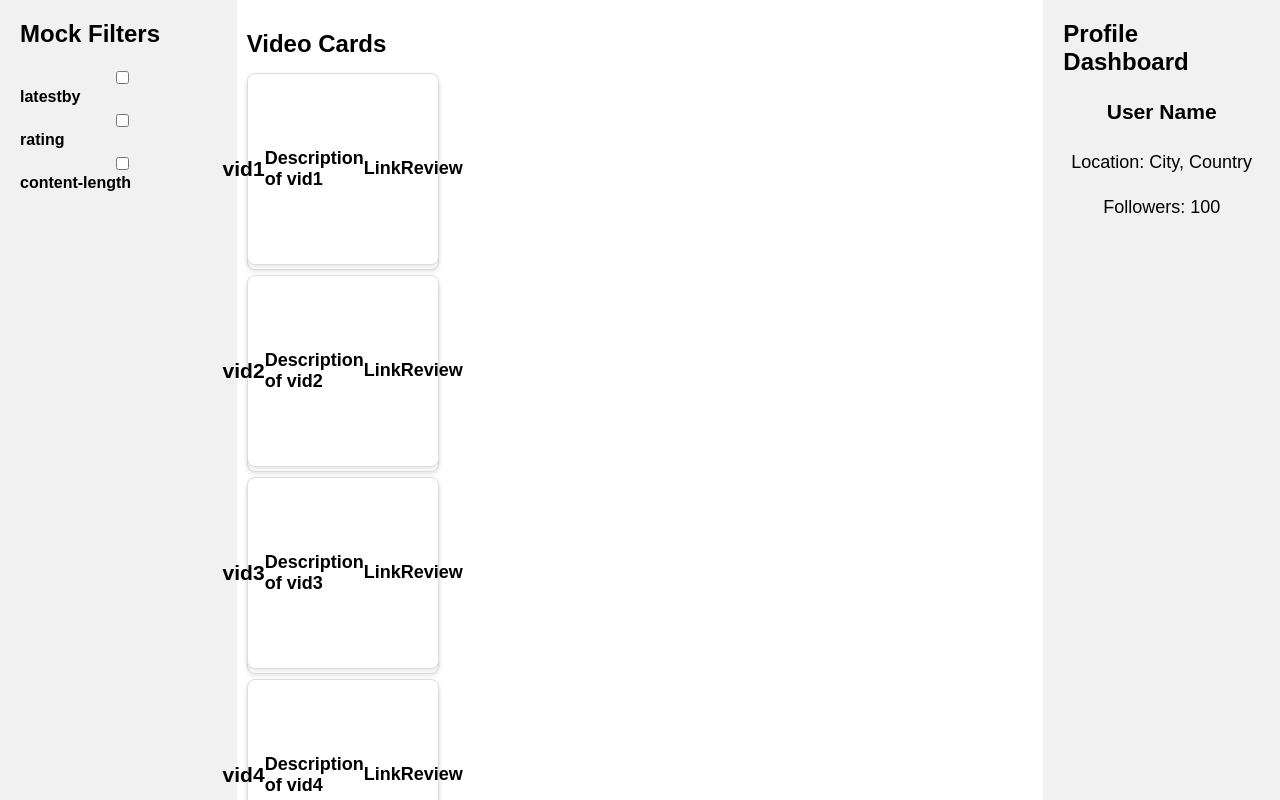
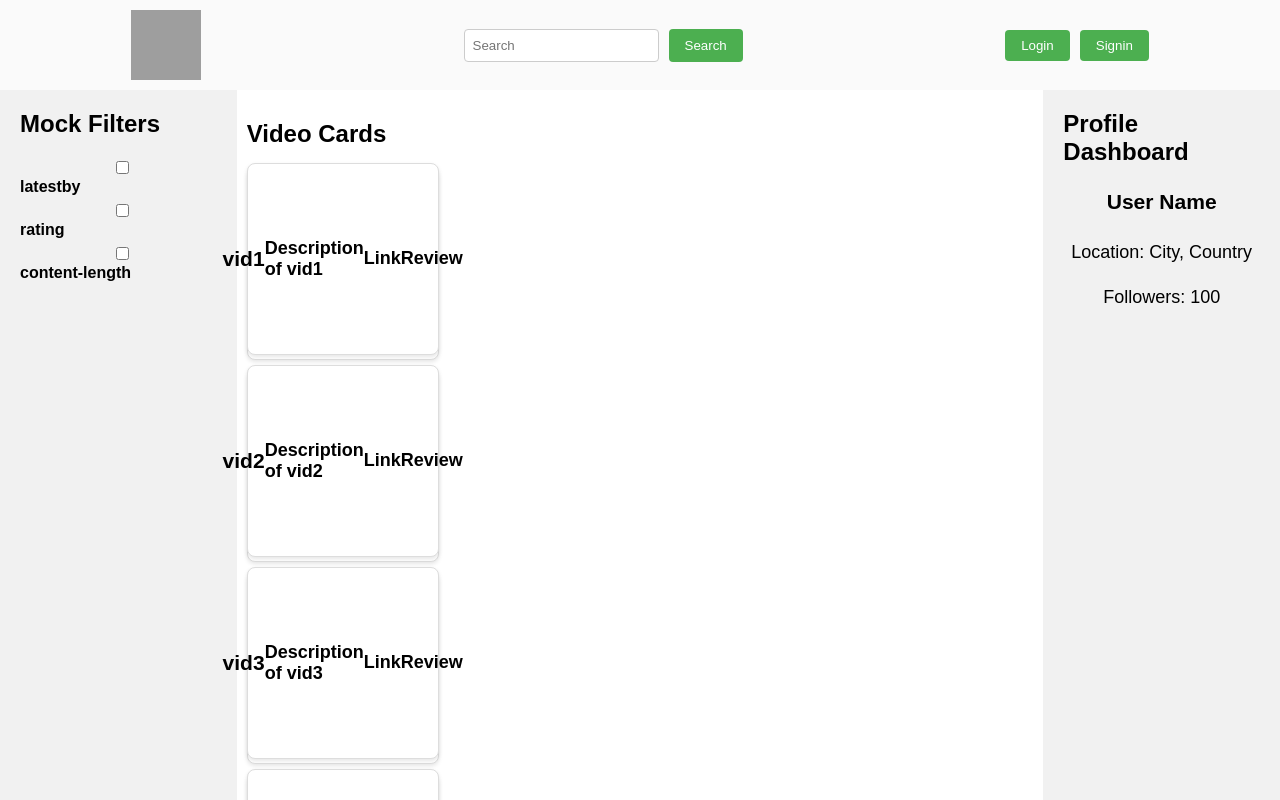
Before and after one commit to cfgmumbai2023/Team-10, a React (Create React App) app in the folder cfg/: page /student in a window 1280 px wide. Shown: the top 800 px of the page. Built offline with nearby package versions, Linux system fonts and the light colour scheme; grey boxes are pictures that could not be loaded.

Commit message:
Header into student SRP

```diff
--- a/cfg/src/studentSRP.jsx
+++ b/cfg/src/studentSRP.jsx
@@ -1,8 +1,7 @@
-
 import './studentSRP.css';
 import React, { useState,createContext } from 'react';
 import { Videocard } from './videocard';
-
+import Header from './header';
 
 const StudentSRP = () => {
 const checked=[0,0,0]
@@ -15,6 +14,8 @@ const checked=[0,0,0]
   const vid=["vid1","vid2","vid3","vid4"];
 
   return (
+    <div>
+      <Header />
     <div className="video-page">
       <div className="filters">
         <h2>Mock Filters</h2>
@@ -61,6 +62,7 @@ const checked=[0,0,0]
         </div>
       </div>
     </div>
+    </div>
   );
 };
 
```
